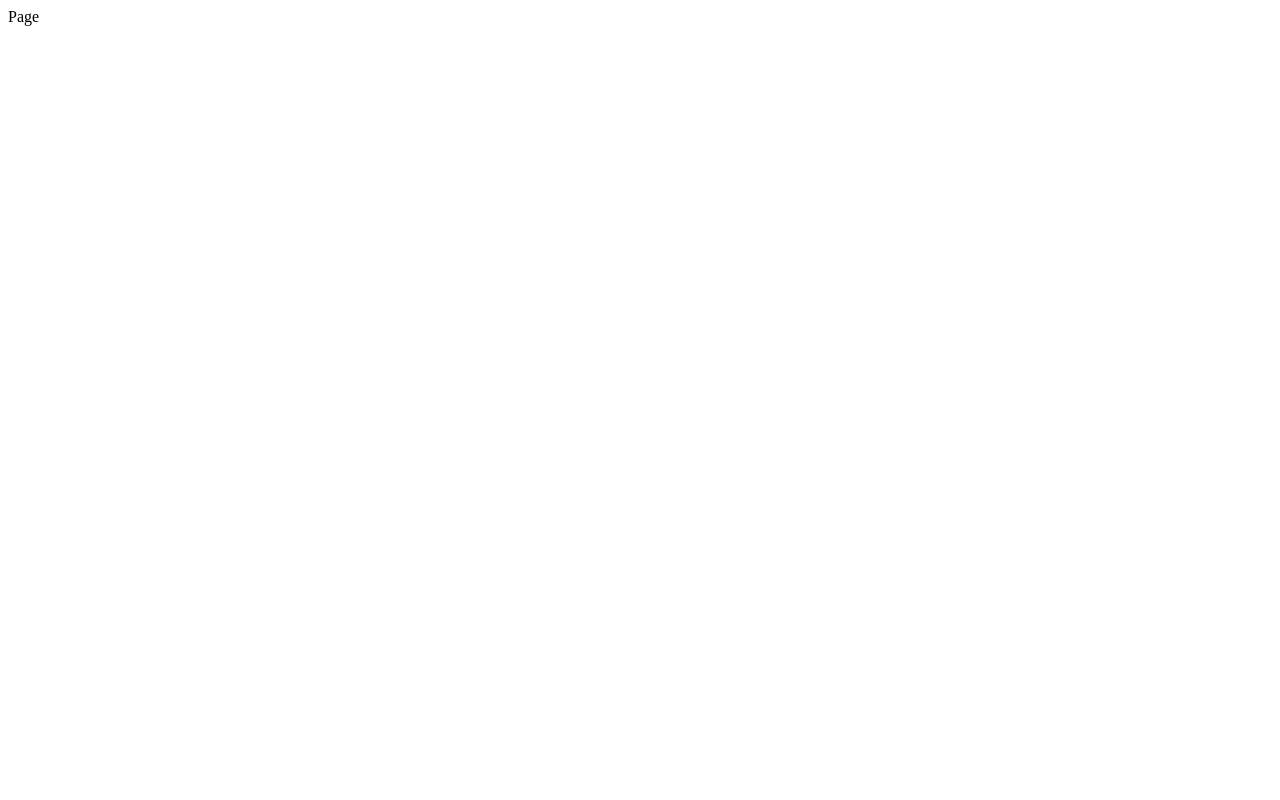
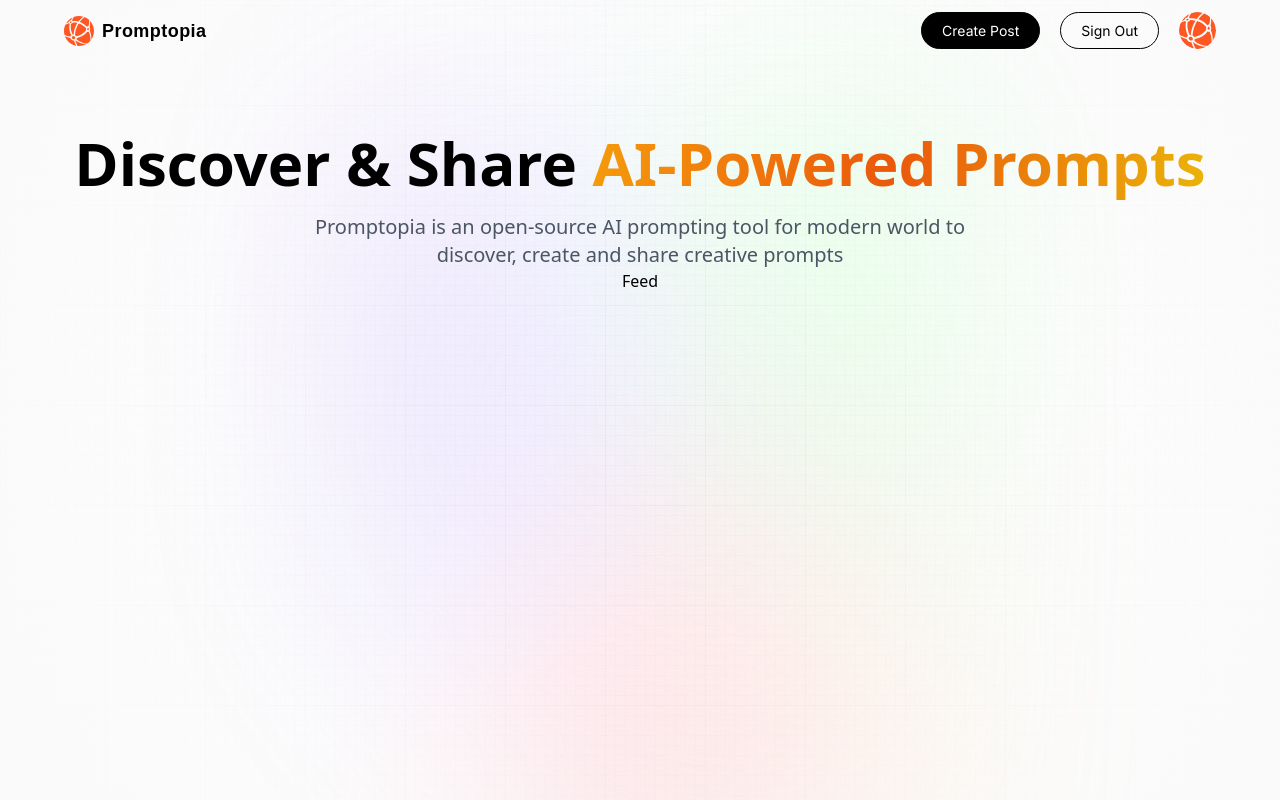
Before and after one commit to Fred-18-hub/next-promptopia, a Next.js app: page / in a window 1280 px wide. Built offline with nearby package versions, Linux system fonts and the light colour scheme.

Commit message:
components setup

```diff
--- /dev/null
+++ b/app/layout.jsx
@@ -0,0 +1,26 @@
+import Nav from "@components/Nav";
+import "@styles/globals.css";
+
+export const metadata = {
+  title: "Promptopia",
+  description: "Discover & Share AI Prompts",
+};
+
+const RootLayout = ({ children }) => {
+  return (
+    <html lang="en">
+      <body>
+        <div className="main">
+          <div className="gradient" />
+        </div>
+
+        <main className="app">
+          <Nav />
+          {children}
+        </main>
+      </body>
+    </html>
+  );
+};
+
+export default RootLayout;
--- a/app/page.jsx
+++ b/app/page.jsx
@@ -1,4 +1,20 @@
-const Page = () => {
-  return <div>Page</div>;
+import Feed from "@components/Feed";
+
+const Home = () => {
+  return (
+    <section className="w-full flex-center flex-col">
+      <h1 className="head_text text-center">
+        Discover & Share
+        <br className="md:hidden" />
+        <span className="orange_gradient text-center"> AI-Powered Prompts</span>
+      </h1>
+      <p className="desc text-center">
+        Promptopia is an open-source AI prompting tool for modern world to
+        discover, create and share creative prompts
+      </p>
+
+      <Feed />
+    </section>
+  );
 };
-export default Page;
+export default Home;
--- /dev/null
+++ b/components/Feed.jsx
@@ -0,0 +1,5 @@
+const Feed = () => {
+  return <div>Feed</div>;
+};
+
+export default Feed;
--- /dev/null
+++ b/components/Form.jsx
@@ -0,0 +1,5 @@
+const Form = () => {
+  return <div>Form</div>;
+};
+
+export default Form;
--- /dev/null
+++ b/components/Nav.jsx
@@ -0,0 +1,51 @@
+"use client";
+
+import Link from "next/link";
+import Image from "next/image";
+import { signIn, signOut, useSession, getProviders } from "next-auth/react";
+
+const Nav = () => {
+  const isUserLoggedIn = true;
+
+  return (
+    <nav className="flex-between w-full mb-16 pt-3">
+      <Link href={"/"} className="flex gap-2 flex-center">
+        <Image
+          src={"/assets/images/logo.svg"}
+          alt="Promptopia Logo"
+          width={30}
+          height={30}
+          className="object-contain"
+        />
+        <p className="logo_text">Promptopia</p>
+      </Link>
+
+      {/* Desktop Navigation */}
+      <div className="sm:flex hidden">
+        {isUserLoggedIn ? (
+          <div className="flex gap-3 md:gap-5">
+            <Link href="/create-prompt" className="black_btn">
+              Create Post
+            </Link>
+            <button type="button" onClick={() => signOut()} className="outline_btn">
+              Sign Out
+            </button>
+            <Link href="/profile">
+              <Image
+                src={"/assets/images/logo.svg"}
+                width={37}
+                height={37}
+                className="rounded-full"
+                alt="Profile"
+              />
+            </Link>
+          </div>
+        ) : (
+          <></>
+        )}
+      </div>
+    </nav>
+  );
+};
+
+export default Nav;
--- /dev/null
+++ b/components/Profile.jsx
@@ -0,0 +1,5 @@
+const Profile = () => {
+  return <div>Profile</div>;
+};
+
+export default Profile;
--- /dev/null
+++ b/components/PromptCard.jsx
@@ -0,0 +1,5 @@
+const PromptCard = () => {
+  return <div>PromptCard</div>;
+};
+
+export default PromptCard;
--- /dev/null
+++ b/components/Provider.jsx
@@ -0,0 +1,5 @@
+const Provider = () => {
+  return <div>Provider</div>;
+};
+
+export default Provider;
--- a/jsconfig.json
+++ b/jsconfig.json
@@ -1,7 +1,7 @@
 {
   "compilerOptions": {
     "paths": {
-      "@/*": ["./*"]
+      "@*": ["./*"]
     }
   }
 }
--- a/styles/globals.css
+++ b/styles/globals.css
@@ -41,9 +41,7 @@
 }
 
 .gradient {
-    /*height: fit-content;*/
   z-index: 3;
-    /*width: 100%;*/
   max-width: 640px;
   background-image: radial-gradient(
       at 27% 37%,
```
Lines whose indentation alone changed are shown as unchanged.
